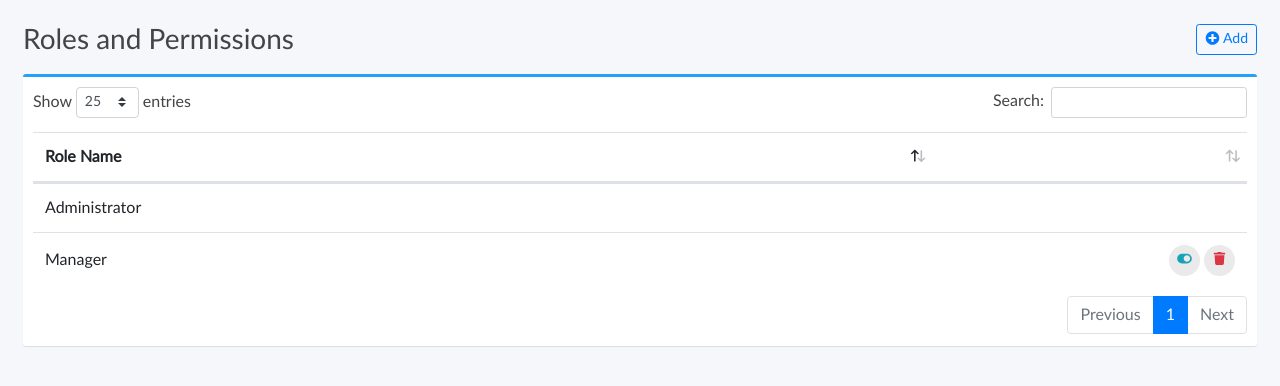
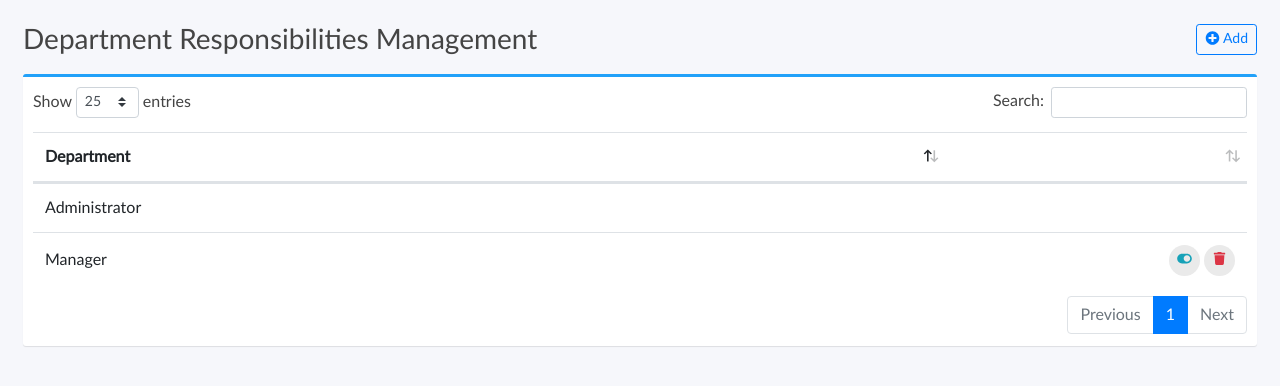
Before and after one commit to haroldeslr/campus-logging-system, a PHP site: page /roles-and-permissions.php in a window 1280 px wide. Shown: the part 54-440 px from the top of the page. Run offline with PHP 8.4, Linux system fonts and the light colour scheme; a user stored in the database is signed in; data comes from the database, SQL or seed files in the repository; some libraries are stand-ins or nearby versions.

Commit message:
Change the page title

```diff
--- a/php/connect_to_database.php
+++ b/php/connect_to_database.php
@@ -15,7 +15,7 @@
 $servername = "localhost";
 $username = "root";
 $password = "";
-$dbname = "campus_logging_system_db";
+$dbname = "camplog";
 
 // Create connection
 $conn = new mysqli($servername, $username, $password, $dbname);
--- a/roles-and-permissions.php
+++ b/roles-and-permissions.php
@@ -88,7 +88,7 @@ mysqli_close($conn);
                     <a href="users.php"><i class="fas fa-users"></i> Users</a>
                 </li>
                 <li>
-                    <a href="roles-and-permissions.php"><i class="fas fa-user-shield"></i> Roles & Permissions</a>
+                    <a href="roles-and-permissions.php"><i class="fas fa-user-shield"></i>Offices Management</a>
                 </li>
                 <li>
                     <a href="account-profile.php"><i class="fas fa-user"></i> Account Profile</a>
@@ -131,7 +131,7 @@ mysqli_close($conn);
                 <div class="container-fluid">
                     <div class="page-title">
                         <h3>
-                            Roles and Permissions
+                            Department Responsibilities Management
                             <?php
                             if ($_SESSION['add_roles_and_permissions'] == 1) {
                                 echo '<a href="roles.html" class="btn btn-sm btn-outline-primary float-right" data-toggle="modal" data-target="#add-roles-modal"><i class="fas fa-plus-circle"></i> Add</a>';
@@ -146,7 +146,7 @@ mysqli_close($conn);
                                     <table width="100%" class="table table-hover" id="roles-and-permissions-table">
                                         <thead>
                                             <tr>
-                                                <th>Role Name</th>
+                                                <th>Department</th>
                                                 <th></th>
                                             </tr>
                                         </thead>
```
